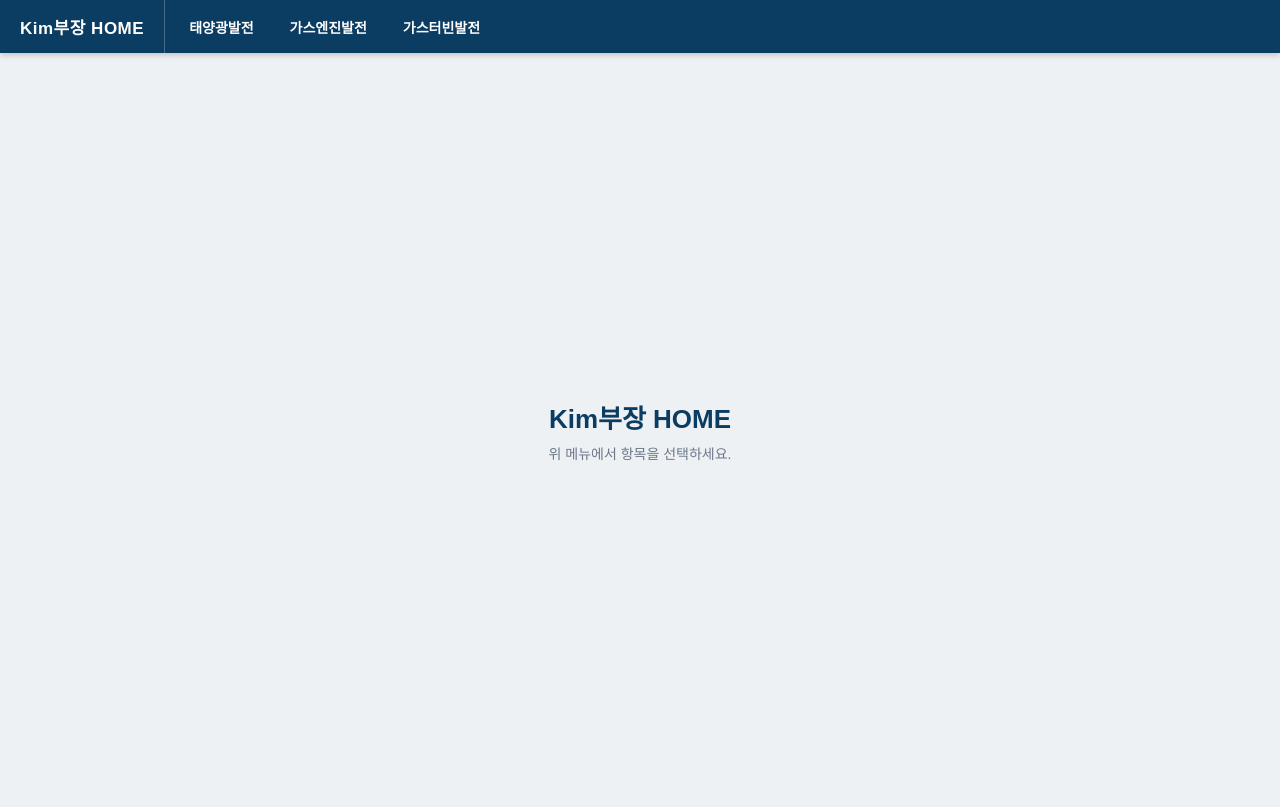
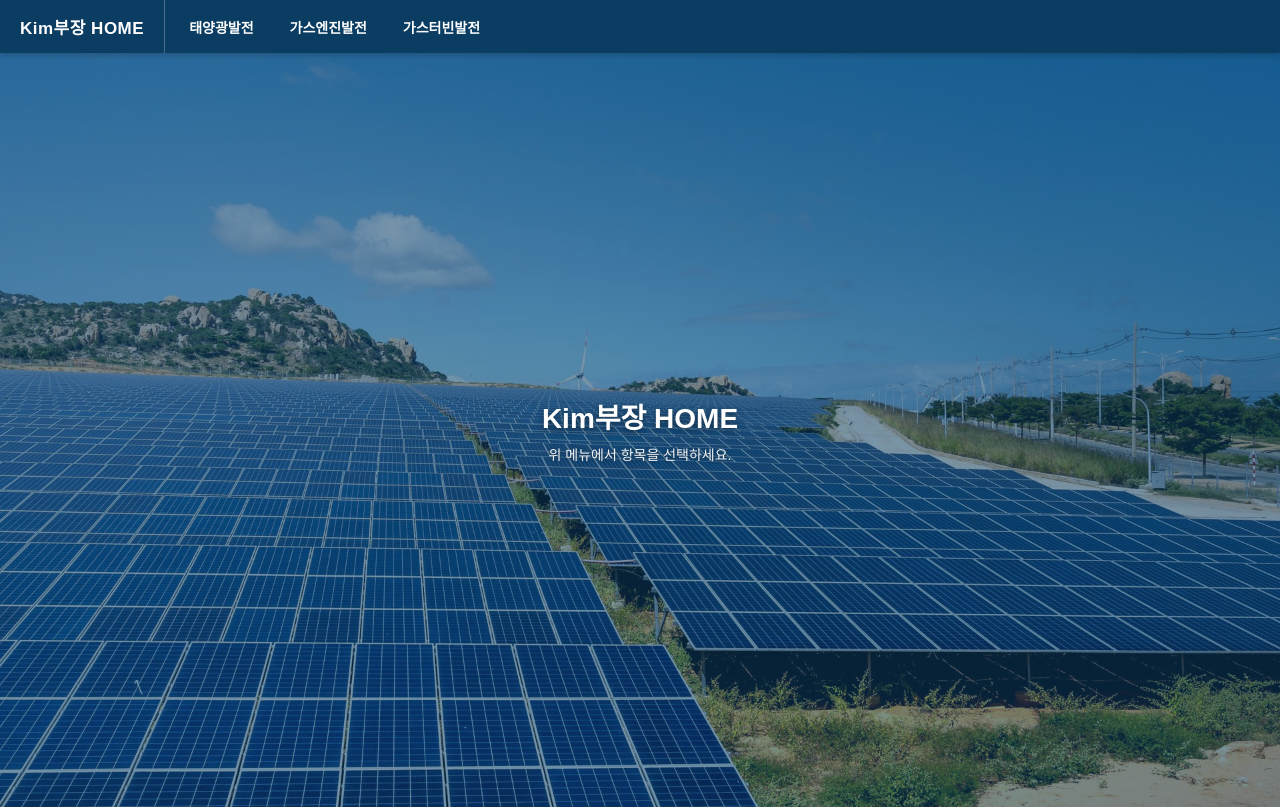
Before and after one commit to Two-Hee/PrimeGrid, a plain HTML site: page index.html in a window 1280 px wide. Drawn offline with Linux system fonts and the light colour scheme.

Commit message:
Add files via upload

```diff
--- a/index.html
+++ b/index.html
@@ -87,12 +87,12 @@
     flex-direction: column;
     align-items: center;
     justify-content: center;
-    color: #6b7789;
     text-align: center;
     gap: 8px;
+    background: linear-gradient(rgba(11,61,99,0.55), rgba(11,61,99,0.55)), url('solar_bg.jpg') center center / cover no-repeat;
   }
-  .welcome h1 { color: #0b3d63; font-size: 26px; }
-  .welcome p { font-size: 14px; }
+  .welcome h1 { color: #fff; font-size: 28px; text-shadow: 0 2px 6px rgba(0,0,0,0.4); }
+  .welcome p { font-size: 14px; color: #f0f3f6; text-shadow: 0 1px 4px rgba(0,0,0,0.4); }
 
   @media (max-width: 768px) {
     .topbar > ul > li.menu > a { padding: 11px 12px; font-size: 13px; }
```
